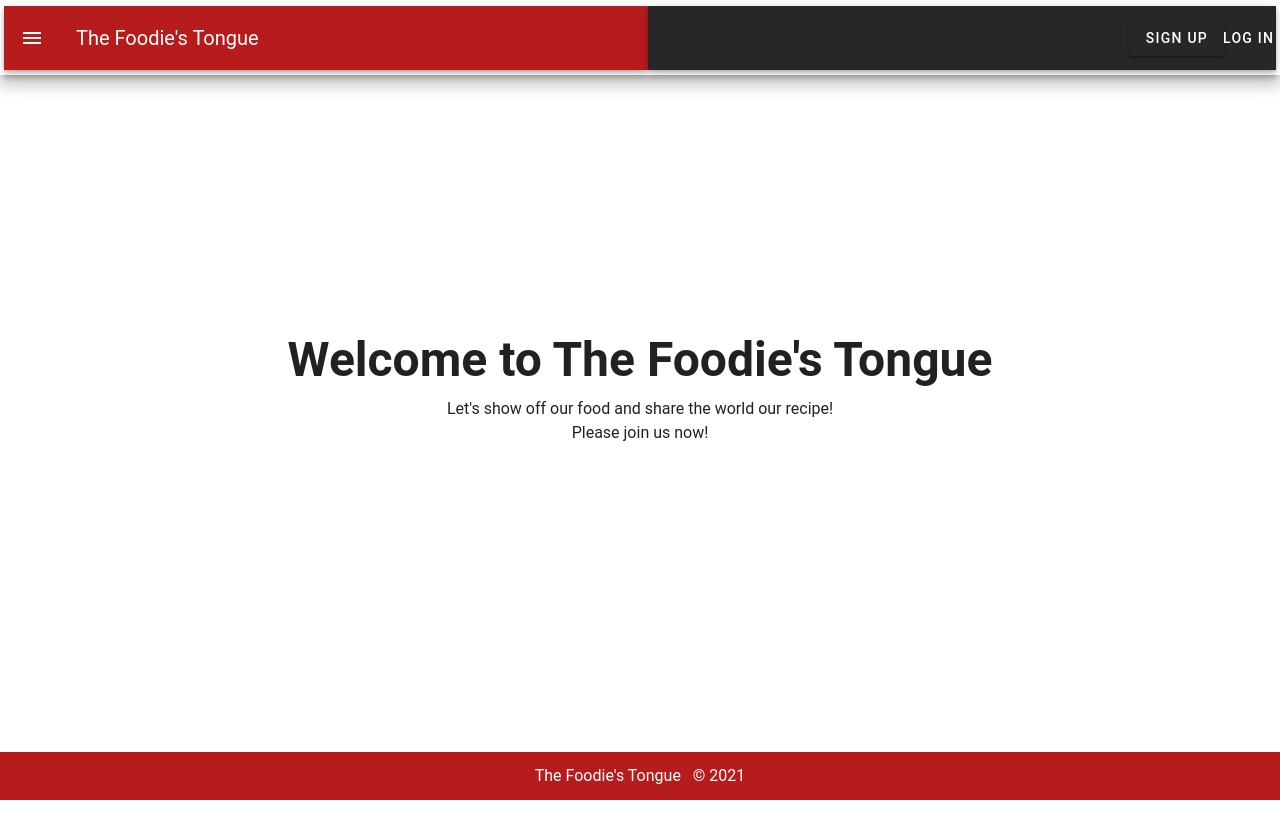
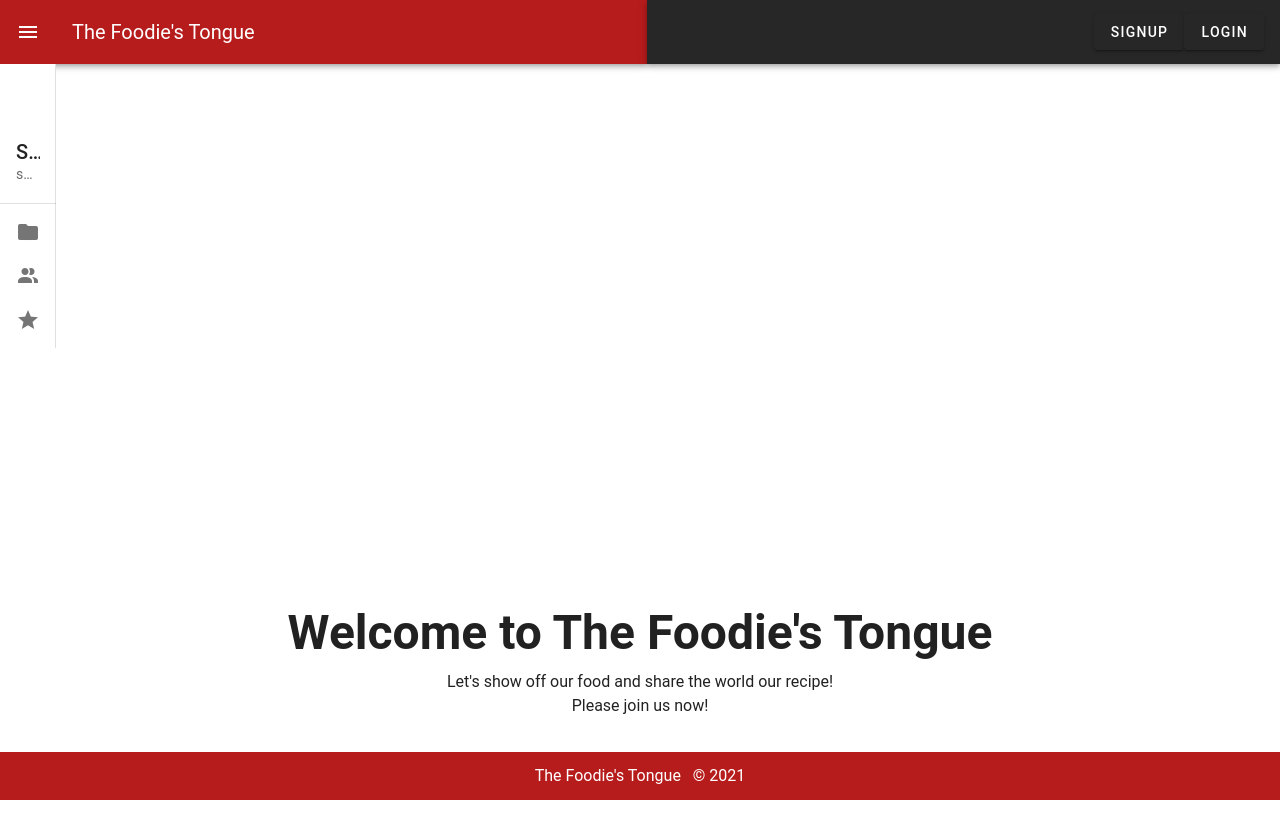
Before and after one commit to Kimhak99/recipeAppFrontend, a Vue app: page / in a window 1280 px wide. Shown: the top 838 px of the page. Built offline with nearby package versions, Linux system fonts and the light colour scheme; a small style sheet from the web is missing.

Commit message:
update
- update appbar
- progress sidebar

```diff
--- a/src/App.vue
+++ b/src/App.vue
@@ -1,9 +1,22 @@
 <template>
-  <router-view />
+<v-app>
+  <component :is="layout">
+    <router-view :layout.sync="layout" />
+  </component>
+</v-app>
+
 </template>
 
 <script>
 export default {
-  name: "App"
-};
+  name: "App",
+  components: {
+
+  },
+  data() {
+    return {
+      layout:`div`
+    }
+  }
+}
 </script>
--- /dev/null
+++ b/src/layouts/UserDashboardLayout.vue
@@ -0,0 +1,22 @@
+<template>
+    <v-app>
+        <AppBar/>
+        <Sidebar/>
+        <slot/>
+        <Footer/>
+    </v-app>
+</template>
+
+<script>
+
+export default {
+  name: 'UserDashboardLayout',
+
+ components: {
+    // View: () => import("../views/core/View"),
+    AppBar: () => import("../views/core/AppBar"),
+    Sidebar: () => import("../views/core/Sidebar"),
+    Footer: () => import("../views/core/Footer"),
+ }
+};
+</script>
--- a/src/views/AppBar.vue
+++ /dev/null
@@ -1,54 +0,0 @@
-<template>
-  <v-app-bar
-    id="app-bar"
-    app
-    color="transparent"
-    elevation="10"
-    absolute
-    height="75"
-  >
-      <v-row class="child-flex">
-        <div>
-          <v-toolbar color="#B71C1C" dark>
-            <!-- <v-btn
-              icon
-              class="hidden-xs-only"
-            >
-              <v-icon>mdi-arrow-left</v-icon>
-            </v-btn> -->
-            <v-app-bar-nav-icon></v-app-bar-nav-icon>
-            <v-toolbar-title>The Foodie's Tongue</v-toolbar-title>
-
-            <v-spacer></v-spacer>
-          </v-toolbar>
-        </div>
-
-        <div style="flex-basis: 20%">
-          <v-toolbar dark>
-            <v-spacer></v-spacer>
-
-            <v-btn>
-              Sign Up
-            </v-btn>
-
-            <v-btn icon>
-              Log In
-            </v-btn>
-          </v-toolbar>
-        </div>
-      </v-row>
-
-
-  </v-app-bar>
-</template>
-
-<script>
-
-export default {
-  name: 'AppBar',
-
-  data: () => ({
-    //
-  }),
-};
-</script>
--- a/src/views/Home.vue
+++ b/src/views/Home.vue
@@ -1,7 +1,10 @@
-<template>  <v-app>
+<template>
+  <v-app
+    app
+    color="primary"
+    dark
+  >
     <v-container fluid>
-
-        <AppBar/>
       <v-row>
         <v-main>
           <v-container fluid style="height: 100vh;">
@@ -29,23 +32,20 @@
           </v-container>
         </v-main>
       </v-row>
-
-          <v-footer class="pa-3" color="#B71C1C" dark fixed>
-            <v-spacer></v-spacer>
-            <div>The Foodie's Tongue &nbsp; &copy; {{new Date().getFullYear()}}</div>
-            <v-spacer></v-spacer>
-          </v-footer>
-
-      </v-container>  </v-app>
+    </v-container>
+  </v-app>
 </template>
 
 <script>
 
-   import AppBar from '../views/AppBar'
+ import UserDashboardLayout from '../layouts/UserDashboardLayout'
 
   export default {
-  components: { AppBar },
+  // components: { UserDashboardLayout },
     name: 'Home',
+    created(){
+      this.$emit(`update:layout`, UserDashboardLayout);
+    }
 
 
   }
--- a/src/views/Login.vue
+++ b/src/views/Login.vue
@@ -1,8 +1,20 @@
 <template>
-  <div class="login">
+  <v-app>
     <h1>This is a login page</h1>
-  </div>
+  </v-app>
 </template>
+
+<script>
+ import UserDashboardLayout from '../layouts/UserDashboardLayout'
+
+  export default {
+  // components: { UserDashboardLayout },
+    name: 'Login',
+    created(){
+      this.$emit(`update:layout`, UserDashboardLayout);
+    }
+  }
+</script>
 
 <style>
   h1{
--- a/src/views/Signup.vue
+++ b/src/views/Signup.vue
@@ -1,9 +1,21 @@
 <template>
-  <div class="signup">
+    <v-app>
     <h1>This is a signup page</h1>
-  </div>
+  </v-app>
 </template>
 
+<script>
+ import UserDashboardLayout from '../layouts/UserDashboardLayout'
+
+  export default {
+  // components: { UserDashboardLayout },
+    name: 'Signup',
+    created(){
+      this.$emit(`update:layout`, UserDashboardLayout);
+    }
+
+  }
+</script>
 <style>
   h1{
     color: #B71C1C
--- /dev/null
+++ b/src/views/core/AppBar.vue
@@ -0,0 +1,35 @@
+
+<template>
+  <v-card flat>
+    <v-container fluid>
+      <v-row class="child-flex">
+        <div>
+          <v-toolbar color="#B71C1C" dark>
+            <v-btn
+              icon
+              class="hidden-xs-only"
+            >
+              <v-app-bar-nav-icon @click="$router.push({ name: 'Home'}).catch(() => {})"></v-app-bar-nav-icon>
+            </v-btn>
+
+            <v-toolbar-title>The Foodie's Tongue</v-toolbar-title>
+          </v-toolbar>
+        </div>
+
+        <div style="flex-basis: 20%">
+          <v-toolbar dark>
+            <v-spacer></v-spacer>
+
+            <v-btn @click="$router.push({ name: 'Signup' }).catch(() => {})">
+              Signup
+            </v-btn>
+
+            <v-btn @click="$router.push({ name: 'Login' }).catch(() => {})">
+              Login
+            </v-btn>
+          </v-toolbar>
+        </div>
+      </v-row>
+    </v-container>
+  </v-card>
+</template>
--- /dev/null
+++ b/src/views/core/Footer.vue
@@ -0,0 +1,31 @@
+<template>
+  <!-- <v-footer id="footer">
+     <v-container> -->
+      <!--<v-row align="center" no-gutters>
+        <v-spacer class="hidden-sm-and-down" />
+
+        <v-col cols="12" md="auto">
+          <div class="body-1 font-weight-light pt-6 pt-md-0 text-center">
+            <label>&copy; {{ currentYear }} - A9 Online</label>
+          </div>
+        </v-col>
+      </v-row> -->
+      <v-footer class="pa-3" color="#B71C1C" dark fixed>
+        <v-spacer></v-spacer>
+        <div>The Foodie's Tongue &nbsp; &copy; {{new Date().getFullYear()}}</div>
+        <v-spacer></v-spacer>
+      </v-footer>
+    <!-- </v-container>
+  </v-footer> -->
+</template>
+
+<script>
+// import moment from "moment";
+
+export default {
+  name: "Footer",
+//   data: () => ({
+//     currentYear: moment().format("YYYY"),
+//   }),
+};
+</script>
--- /dev/null
+++ b/src/views/core/Sidebar.vue
@@ -0,0 +1,55 @@
+<template>
+      <v-navigation-drawer
+        permanent
+        expand-on-hover
+      >
+        <v-list>
+          <v-list-item class="px-2">
+            <v-list-item-avatar>
+              <v-img :src="require('../../assets/tongue.png')"></v-img>
+            </v-list-item-avatar>
+          </v-list-item>
+
+          <v-list-item link>
+            <v-list-item-content>
+              <v-list-item-title class="text-h6">
+                Sandra Adams
+              </v-list-item-title>
+              <v-list-item-subtitle>sandra_a88@gmail.com</v-list-item-subtitle>
+            </v-list-item-content>
+          </v-list-item>
+        </v-list>
+
+        <v-divider></v-divider>
+
+        <v-list
+          nav
+          dense
+        >
+          <v-list-item link>
+            <v-list-item-icon>
+              <v-icon>mdi-folder</v-icon>
+            </v-list-item-icon>
+            <v-list-item-title>My Files</v-list-item-title>
+          </v-list-item>
+          <v-list-item link>
+            <v-list-item-icon>
+              <v-icon>mdi-account-multiple</v-icon>
+            </v-list-item-icon>
+            <v-list-item-title>Shared with me</v-list-item-title>
+          </v-list-item>
+          <v-list-item link>
+            <v-list-item-icon>
+              <v-icon>mdi-star</v-icon>
+            </v-list-item-icon>
+            <v-list-item-title>Starred</v-list-item-title>
+          </v-list-item>
+        </v-list>
+      </v-navigation-drawer>
+</template>
+
+<script>
+  export default {
+    name: "Sidebar"
+  }
+</script>
--- /dev/null
+++ b/src/views/core/View.vue
@@ -0,0 +1,15 @@
+<template>
+  <v-main>
+    <router-view/>
+  </v-main>
+</template>
+
+<script>
+export default {
+  name: "View",
+
+  components: {
+    // Footer: () => import("./Footer"),
+  },
+};
+</script>
```
Also changed, not shown: src/assets/tongue.png (added). Lines whose indentation alone changed are shown as unchanged.
